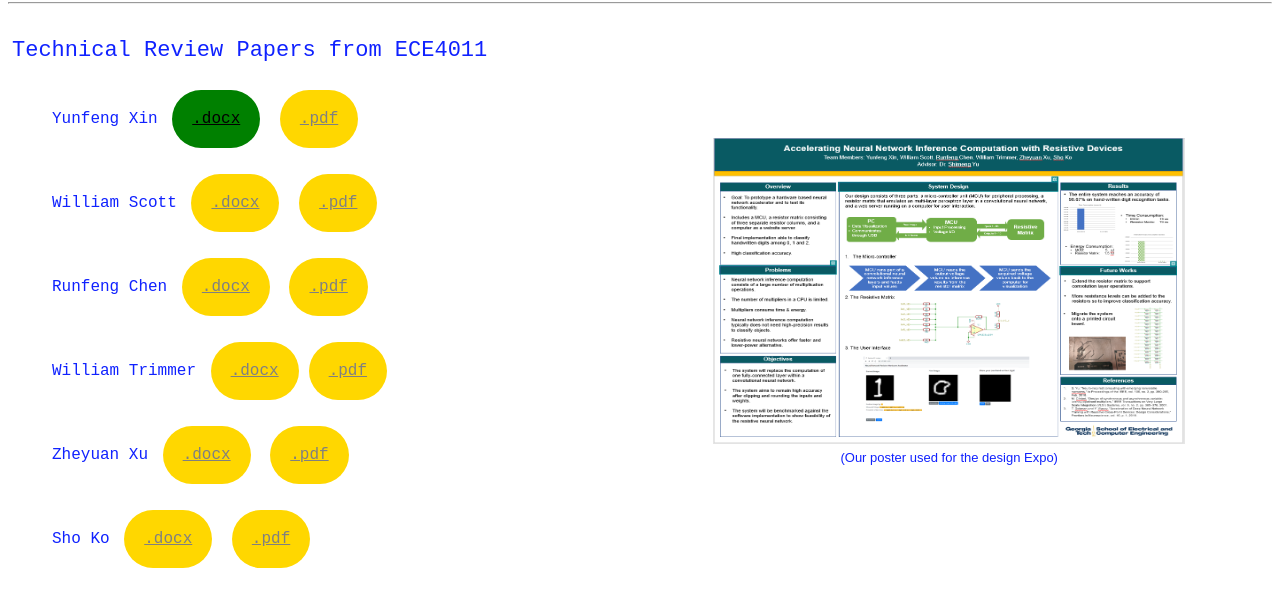
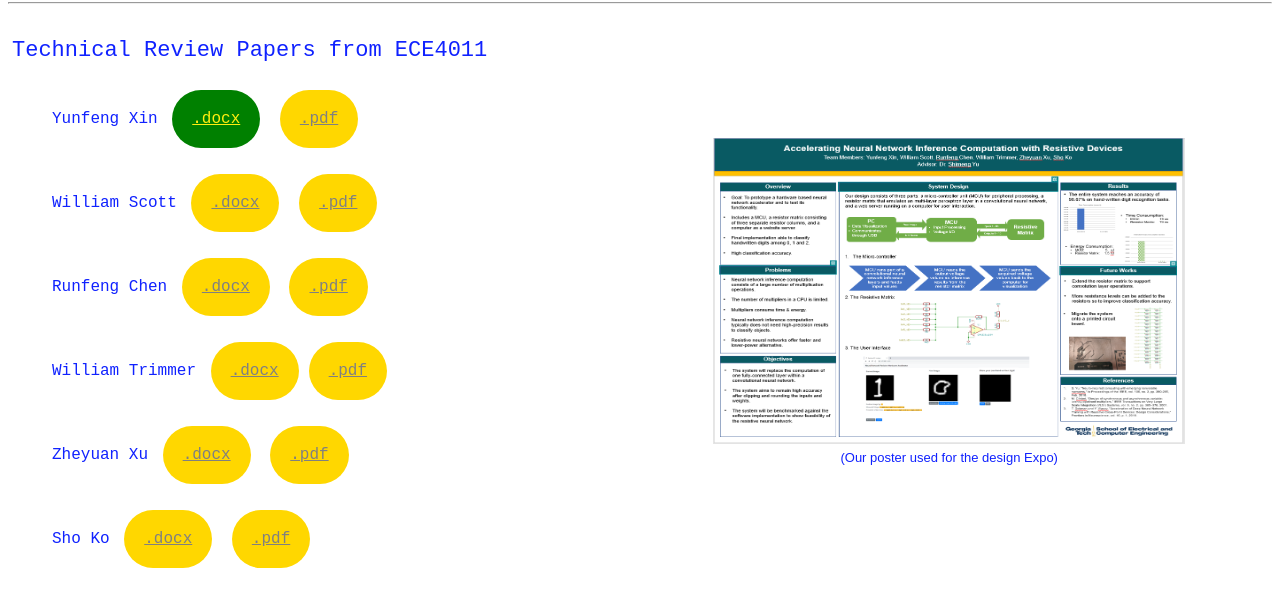
Before and after one commit to ZheyuanXu1124Connect/ZheyuanXu1124Connect.github.io, a PHP site: page / in a window 1280 px wide, with the pointer over the restyled element. Shown: the part 168-760 px from the top of the page. Run offline with PHP 8.4, Linux system fonts and the light colour scheme.

Commit message:
Update styles.css

```diff
--- a/styles.css
+++ b/styles.css
@@ -31,5 +31,5 @@ body {
 
 .tab:hover {
 	background-color: green;
-	color: #000000;
+	color: #ffed10;
 }
```
